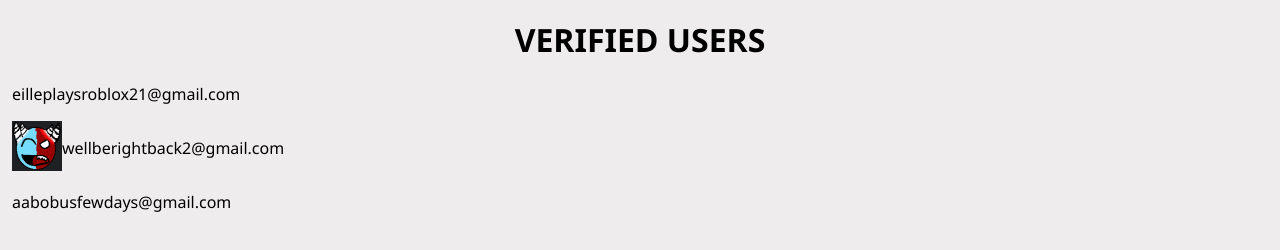
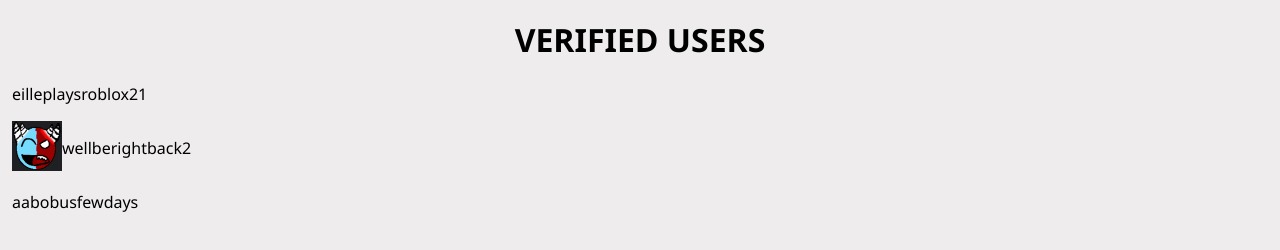
Before and after one commit to Ricedog2014/Dream-canvas, a plain HTML site: page VERIFIEDUSERS.html in a window 1280 px wide. Shown: the part 252-502 px from the top of the page. Drawn offline with Linux system fonts and the light colour scheme.

Commit message:
Add files via upload

```diff
--- a/VERIFIEDUSERS.html
+++ b/VERIFIEDUSERS.html
@@ -44,12 +44,12 @@
         VERIFIED USERS
     </h1>
 
-    <p>eilleplaysroblox21@gmail.com</p>
+    <p>eilleplaysroblox21</p>
 
     <div class="wellberightback2">
     <img src="image.png" width="50" height="50">
-    <p>wellberightback2@gmail.com</p>
+    <p>wellberightback2</p>
     </div>
-    <p>aabobusfewdays@gmail.com</p>
+    <p>aabobusfewdays</p>
 </body>
 </html>
```
